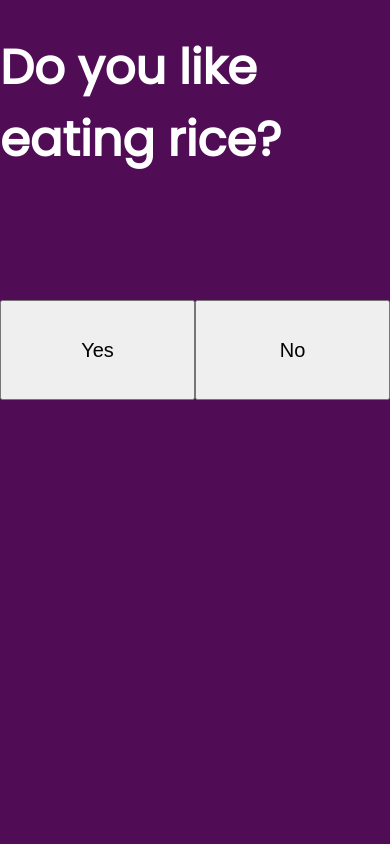
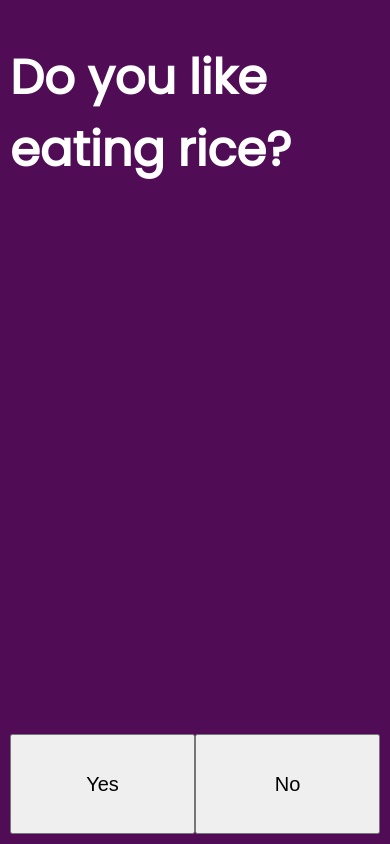
Before and after one commit to metalcarratt/yesorno, a Vue app: page / in a window 390 px wide. Built offline with nearby package versions, Linux system fonts and the light colour scheme.

Commit message:
Add media queries for smaller screens

```diff
--- a/src/pages/AnswerPage.vue
+++ b/src/pages/AnswerPage.vue
@@ -75,6 +75,13 @@ const bgClass = () => {
     justify-content: space-between;
 }
 
+@media (max-width: 800px) {
+    .playArea {
+        padding: 10px;
+        height: calc(100% - 20px);
+    }
+}
+
 h1 {
     font-size: 48px;
     font-family: Poppins;
--- a/src/pages/QuestionPage.vue
+++ b/src/pages/QuestionPage.vue
@@ -40,6 +40,14 @@ const emit = defineEmits(['yes', 'no']);
     justify-content: space-between;
 }
 
+@media (max-width: 800px) {
+    .playArea {
+        padding: 10px;
+        height: calc(100% - 20px);
+    }
+}
+
+
 h1 {
     font-size: 48px;
     font-family: Poppins;
```
Also changed, not shown: 7 other files (tests, documents, lock files or other folders).
